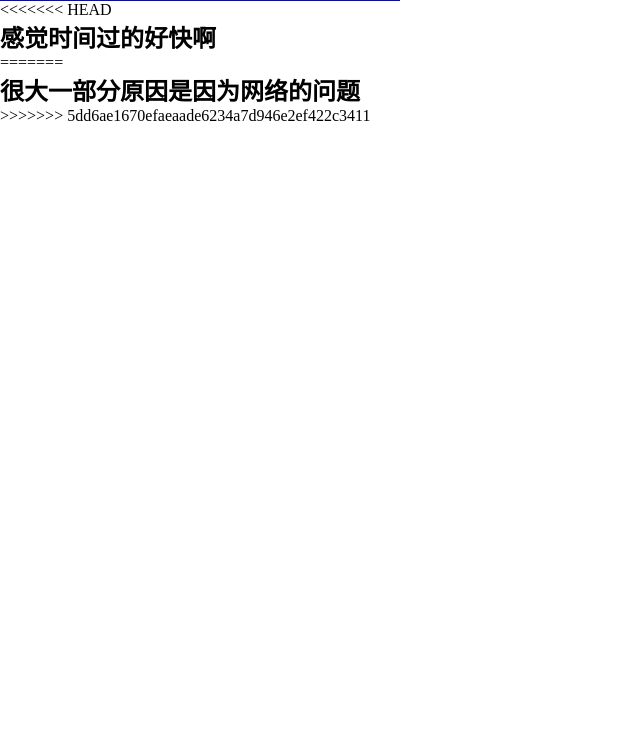
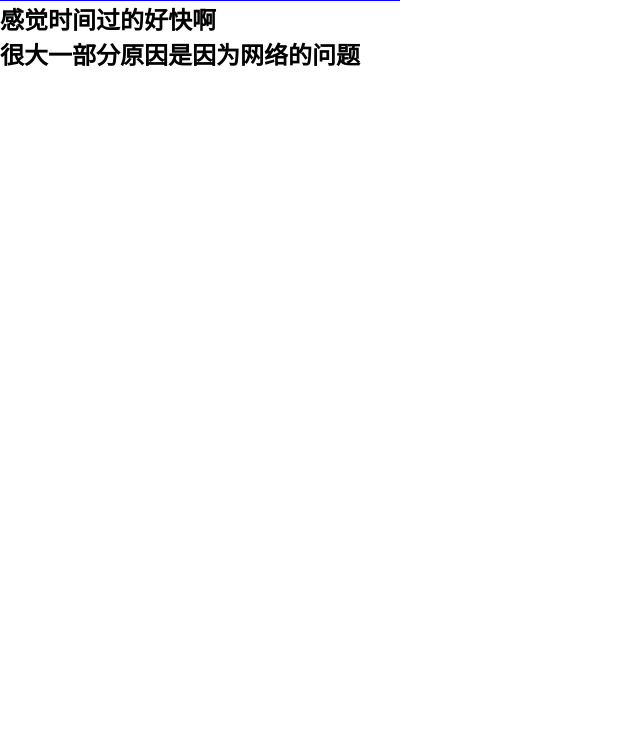
Before and after one commit to wangzheduxin108462/html, a plain HTML site: page index.html in a window 1280 px wide. Shown: the part 69-800 px from the top of the page, without its empty margins (0-640 px from the left). Drawn offline with Linux system fonts and the light colour scheme.

Commit message:
Update index.html

```diff
--- a/index.html
+++ b/index.html
@@ -11,11 +11,12 @@
     <div class="box">
         <h1>今天复习git代码管理工具</h1>
         <p>还耗费了我一点时间</p>
-<<<<<<< HEAD
+
         <h2>感觉时间过的好快啊</h2>
-=======
+
+
         <h2>很大一部分原因是因为网络的问题</h2>
->>>>>>> 5dd6ae1670efaeaade6234a7d946e2ef422c3411
+
     </div>
 </body>
 </html>
```
